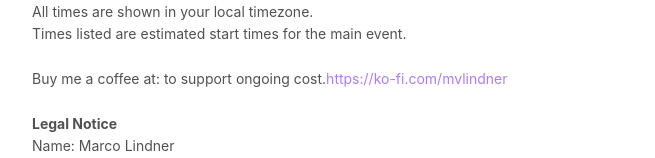
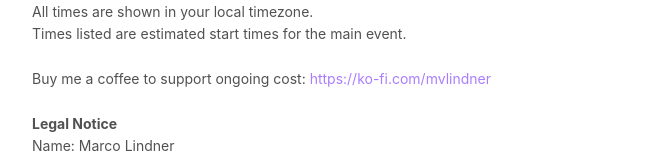
Before and after one commit to mvlindner/fight-schedule, a Next.js app: page / in a window 1280 px wide. Both pictures are taken after a click on the element "info". Shown: the part 207-365 px from the top of the page, without its empty margins (312-967 px from the left). Built offline with nearby package versions, Linux system fonts and the light colour scheme.

Commit message:
kofi changes 2.0

```diff
--- a/components/FightSchedule.tsx
+++ b/components/FightSchedule.tsx
@@ -400,7 +400,7 @@ export default function FightSchedule({ fights }: Props) {
           <p>Times listed are estimated start times for the main event.</p>
           <br />
           <p>
-            Buy me a coffee at:{" "} to support ongoing cost.
+            Buy me a coffee to support ongoing cost:{" "}
             <a
               href="https://ko-fi.com/marcolindner"
               target="_blank"
```
